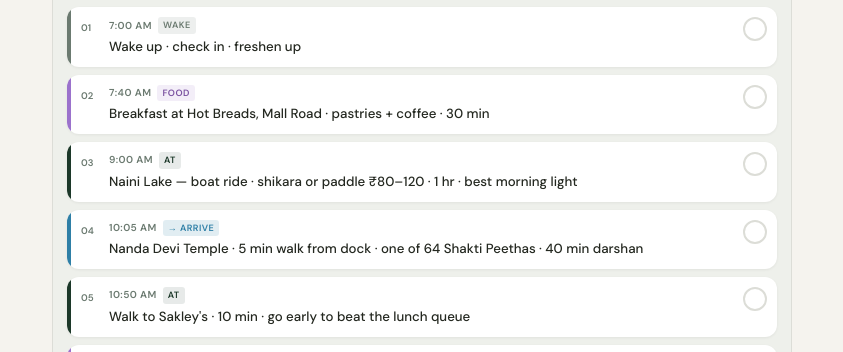
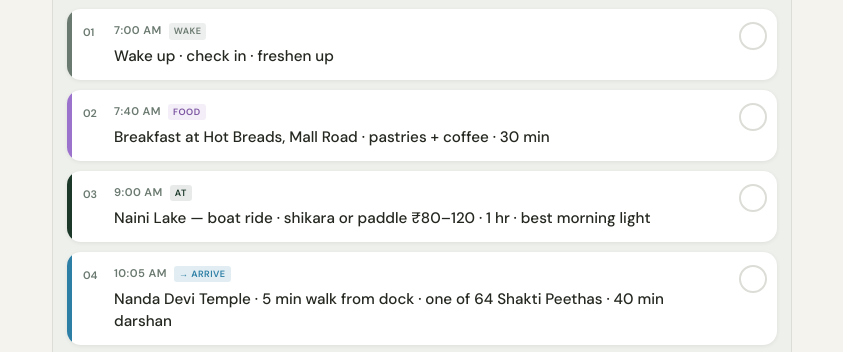
Before and after one commit to sblaze939/nainital-trip, a plain HTML site: page index.html in a window 1280 px wide. Shown: the part 374-726 px from the top of the page, without its empty margins (218-1061 px from the left). Drawn offline with Linux system fonts and the light colour scheme; a web font is replaced by a local one.

Commit message:
Increase card size — larger text, padding, check circle

```diff
--- a/index.html
+++ b/index.html
@@ -125,39 +125,39 @@ body{
 .start-hint{font-size:.68rem;color:var(--muted);opacity:.65;}
 
 /* Slots — card style */
-.slots{padding:10px 14px 16px;display:flex;flex-direction:column;gap:8px;background:var(--surface2);}
+.slots{padding:12px 14px 18px;display:flex;flex-direction:column;gap:10px;background:var(--surface2);}
 .slot{
   display:flex; align-items:stretch;
-  background:var(--surface); border-radius:12px; overflow:hidden;
+  background:var(--surface); border-radius:14px; overflow:hidden;
   cursor:pointer; -webkit-tap-highlight-color:transparent;
-  box-shadow:0 1px 3px rgba(0,0,0,.06);
+  box-shadow:0 1px 4px rgba(0,0,0,.07);
   transition:opacity .12s;
 }
 .slot:active{opacity:.75;}
-.slot-accent{width:4px;flex-shrink:0;align-self:stretch;}
+.slot-accent{width:5px;flex-shrink:0;align-self:stretch;}
 .slot-num{
-  width:28px;flex-shrink:0;padding:13px 0 13px 10px;
-  font-size:.6rem;font-weight:700;color:var(--muted);
+  width:32px;flex-shrink:0;padding:15px 0 14px 11px;
+  font-size:.68rem;font-weight:700;color:var(--muted);
   font-variant-numeric:tabular-nums;display:flex;align-items:flex-start;
 }
-.slot-body{flex:1;padding:10px 8px 10px 10px;min-width:0;}
+.slot-body{flex:1;padding:13px 10px 13px 10px;min-width:0;}
 .slot-time{
-  font-size:.63rem;font-weight:600;letter-spacing:.04em;
+  font-size:.7rem;font-weight:600;letter-spacing:.04em;
   color:var(--muted);text-transform:uppercase;font-variant-numeric:tabular-nums;
-  margin-bottom:4px;display:flex;align-items:center;gap:6px;flex-wrap:wrap;
+  margin-bottom:5px;display:flex;align-items:center;gap:7px;flex-wrap:wrap;
 }
-.slot-name{font-weight:500;color:var(--txt);font-size:.83rem;line-height:1.42;}
-.slot-warn{font-size:.68rem;font-weight:600;color:#d05a38;margin-top:5px;}
+.slot-name{font-weight:500;color:var(--txt);font-size:.95rem;line-height:1.45;}
+.slot-warn{font-size:.74rem;font-weight:600;color:#d05a38;margin-top:6px;}
 .slot-check-btn{
-  width:44px;flex-shrink:0;display:flex;
+  width:48px;flex-shrink:0;display:flex;
   align-items:flex-start;justify-content:center;
-  padding-top:10px;user-select:none;
+  padding-top:13px;user-select:none;
 }
 .check-circle{
-  width:24px;height:24px;border-radius:50%;
+  width:28px;height:28px;border-radius:50%;
   border:2px solid var(--border);display:flex;
   align-items:center;justify-content:center;
-  font-size:.72rem;color:transparent;flex-shrink:0;
+  font-size:.8rem;color:transparent;flex-shrink:0;
   transition:background .15s,border-color .15s;
 }
 .slot.done .check-circle{background:#3aaa64;border-color:#3aaa64;color:#fff;}
```
